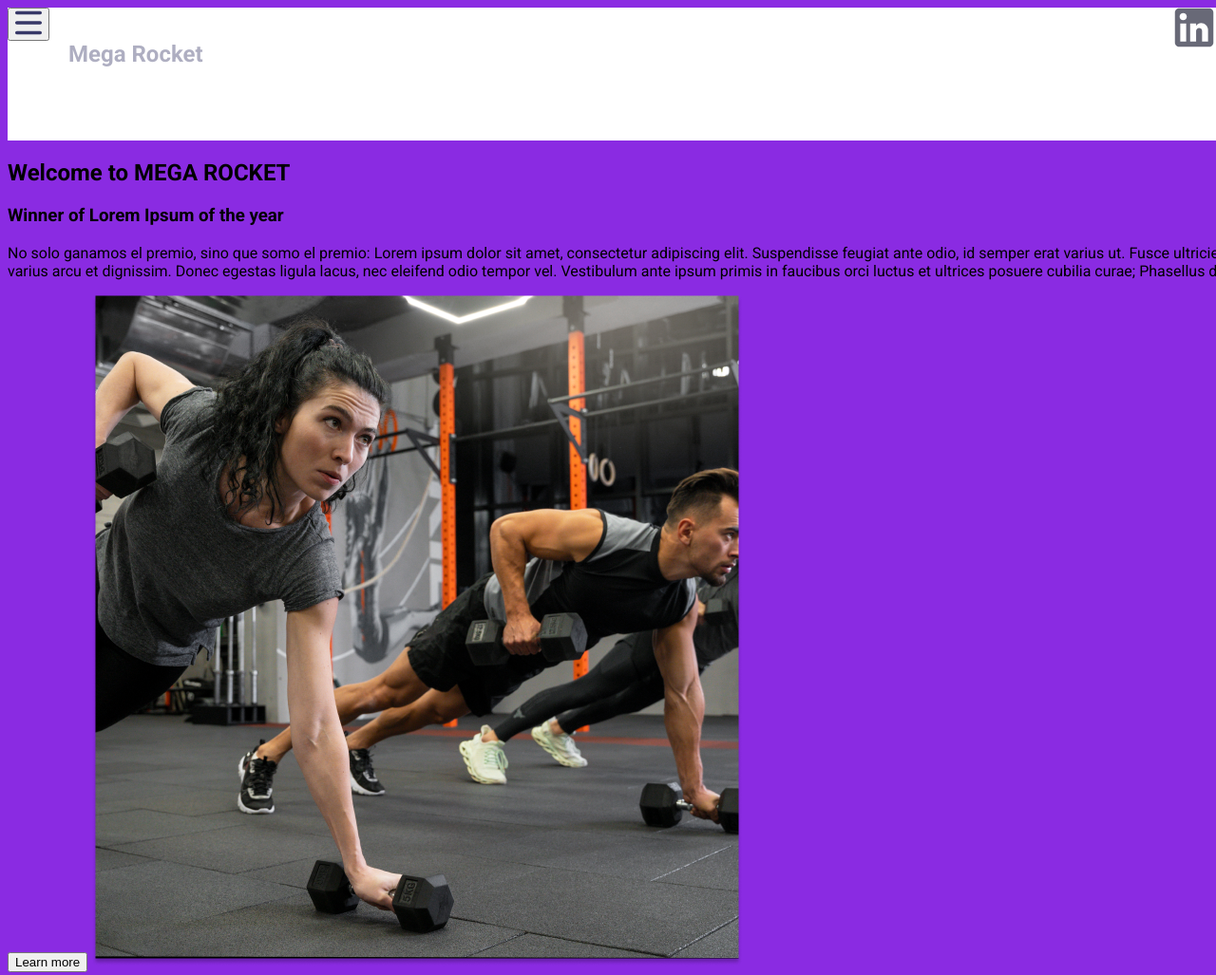
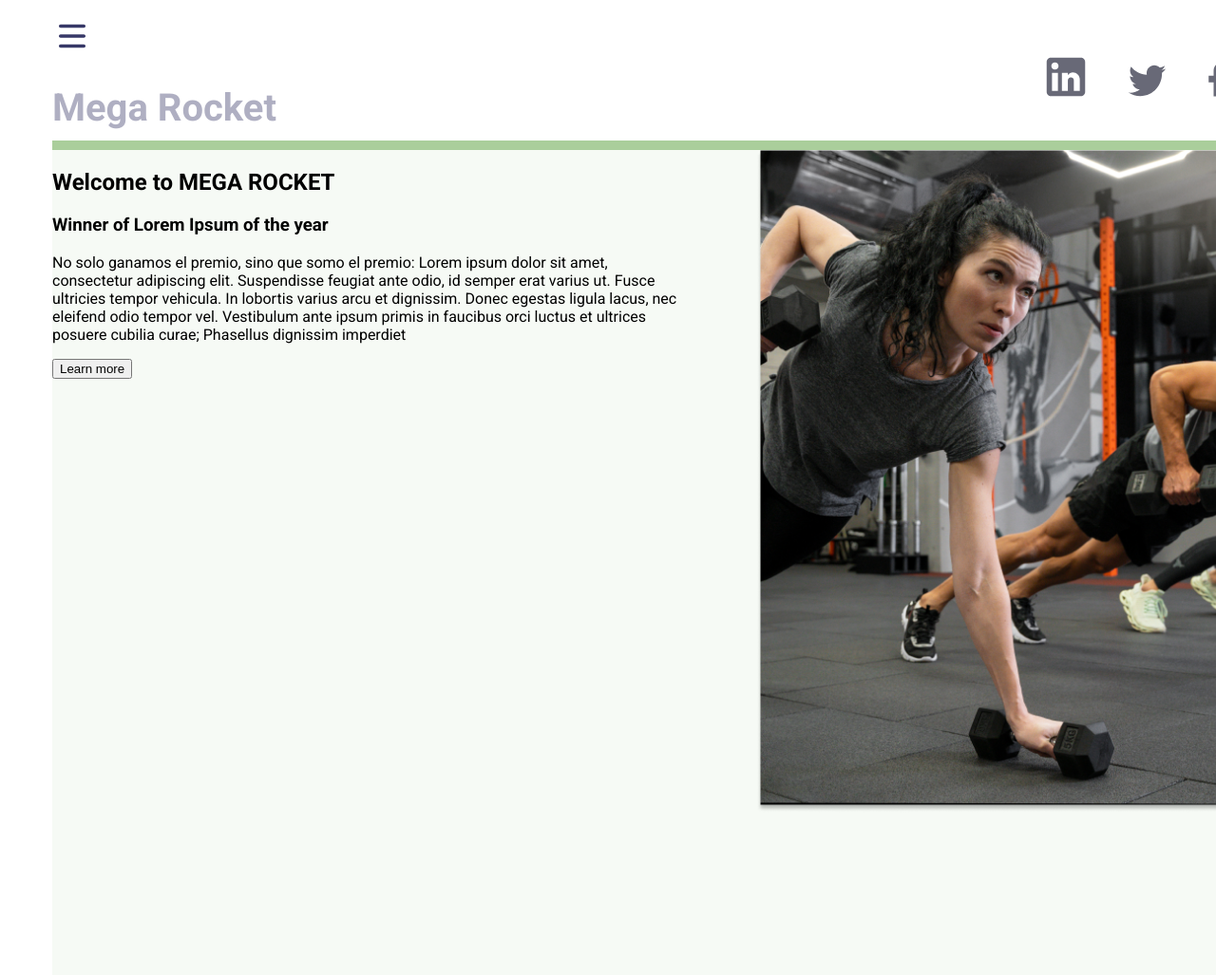
Before and after one commit to ryaev/BaSP-M2023, a plain HTML site: page Week-03/index.html in a window 1280 px wide. Shown: the top 1027 px of the page at 95% size. Drawn offline with Linux system fonts and the light colour scheme.

Commit message:
BaSP-W03-2023: end header styles and start styles wellcome-content

```diff
--- a/Week-03/css/styles.css
+++ b/Week-03/css/styles.css
@@ -1,32 +1,63 @@
 body {
     font-family: Roboto;
-    background-color: blueviolet;
+    background-color: #FFFFFF;
     width: 1512px;
     height: 982px;
 }
 
 main {
-
+    margin: 0 47px 0 47px;
 }
 
 .header-main {
-    width: 1420px;
+    width: 1418px;
     height: 140px;
     background-color: #FFFFFF;
+    border-bottom: 10px solid #AACE9B;
     /*justify-content: space-between;*/
 }
 
 .button-menu {
-    float: left;
+    width: 42px;
+    height: 42px;
+    margin: 10px 0 0 0;
+    background-color: #FFFFFF;
+    border-style: none;
 }
 
+/*.button-menu:hover {
+    background-color: grey;
+}*/
+
 .header-title {
-    color: #373867;
-    opacity: .4;
-    float: left;
-    padding: 15px 0 0 20px;
+    color: rgba(55, 56, 103, 0.4);
+    /*opacity: .4;*/
+    font-size: 30pt;
+    margin: 30px 0 0 0;
 }
 
 .social-networks {
     float: right;
 }
+
+.social-networks img{
+    margin:0 20px;
+}
+
+.wellcome-content {
+    width: 1418px;
+    height: 905px;
+    background-color: rgba(170, 206, 155, 0.1);
+}
+
+.wk-section{
+    float: left;
+    width: 660px;
+    height: 693px;
+}
+
+.wk-image{
+    width: 677px;
+    height: 698px;
+    float: right;
+}
--- a/Week-03/index.html
+++ b/Week-03/index.html
@@ -13,10 +13,11 @@
 <body>
     <main>
         <header class="header-main">
-            <button class="button-menu">
-                <img src="assets/imgs/header-menu.svg" alt="Menu icon">
-            </button>
-            <h2 class="header-title">Mega Rocket</h2>
+            <div>
+                <button class="button-menu">
+                    <img src="assets/imgs/header-menu.svg" alt="Menu icon">
+                </button>
+            </div>
             <div class="social-networks">
                 <a href="https://www.linkedin.com/"><img src="assets/imgs/linkedin.svg" alt="Linkedin icon"></a>
                 <a href="https://twitter.com/"><img src="assets/imgs/twitter.svg" alt="Twitter icon"></a>
@@ -24,6 +25,7 @@
                 <a href="https://www.instagram.com/"><img src="assets/imgs/instagram.svg" alt="Instagram icon"></a>
                 <a href="https://github.com/"><img src="assets/imgs/git.svg" alt="Github icon"></a>
             </div>
+            <h2 class="header-title">Mega Rocket</h2>
         <!--
             <nav>
                 <input type="search" placeholder="Search">
@@ -47,8 +49,9 @@
             </nav>
         -->
         </header>
-        <article class="wellcome">
-            <h1>Welcome to MEGA ROCKET</h1>
+        <div class="wellcome-content">
+            <section class="wk-section">
+            <h1 class="">Welcome to MEGA ROCKET</h1>
             <h3>Winner of Lorem Ipsum of the year</h3>
             <p>
                 No solo ganamos el premio, sino que somo el premio: Lorem ipsum dolor sit amet, consectetur adipiscing
@@ -57,8 +60,9 @@
                 ante ipsum primis in faucibus orci luctus et ultrices posuere cubilia curae; Phasellus dignissim imperdiet
             </p>
             <button>Learn more</button>
-            <img src="assets/imgs/people-working-out.png" alt="People working out">
-        </article>
+            </section>
+            <img class="wk-image" src="assets/imgs/people-working-out.png" alt="People working out">
+        </div>
         <article>
             <h3>App Features</h3>
             <section>
```
